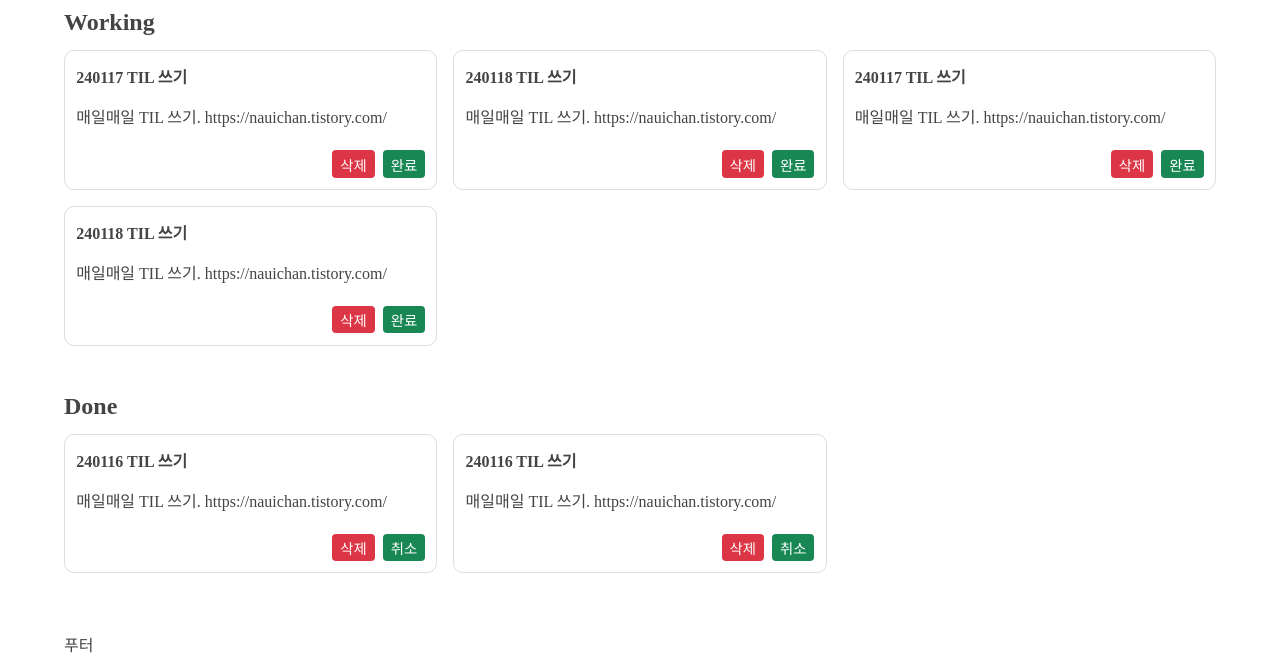
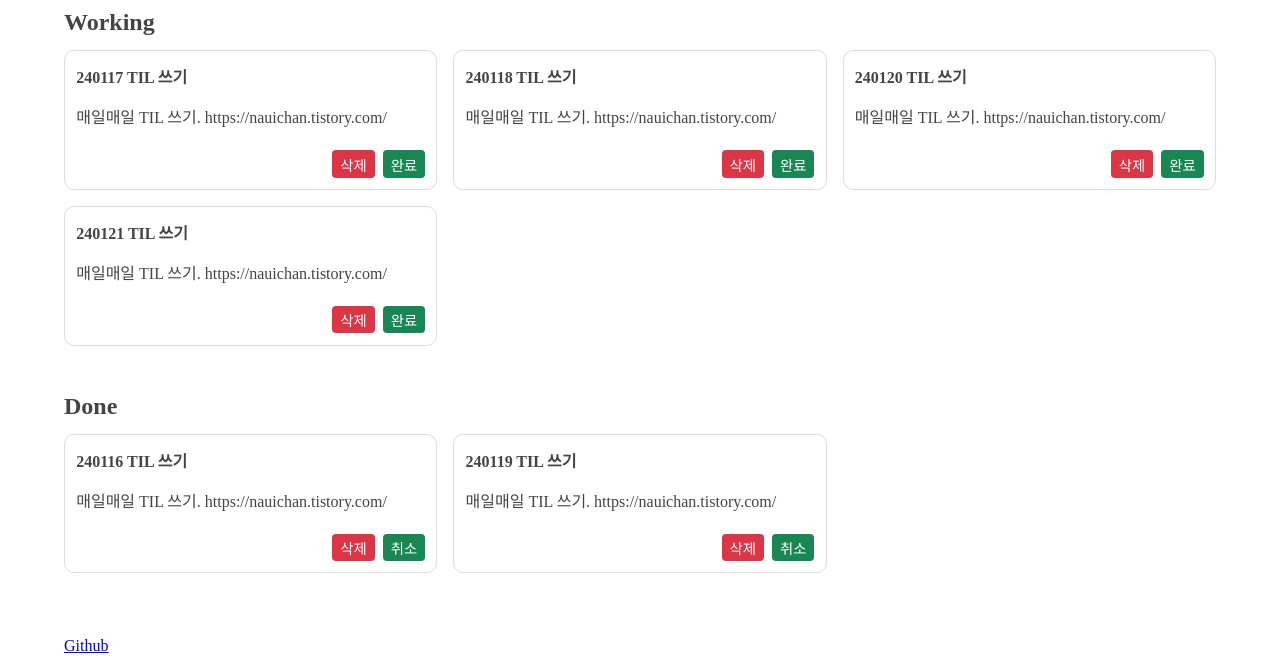
Before and after one commit to lauichan/react-todo-list, a React (Create React App) app: page / in a window 1280 px wide. Shown: the part 288-952 px from the top of the page. Built offline with nearby package versions, Linux system fonts and the light colour scheme.

Commit message:
footer, css 수정

```diff
--- a/src/App.css
+++ b/src/App.css
@@ -76,7 +76,7 @@ header > h1 {
 
 .todo-list {
   display: grid;
-  grid-template-columns: 1fr 1fr 1fr;
+  grid-template-columns: repeat(3, 1fr);
   grid-template-rows: repeat(auto-fill, 1fr);
   gap: 1rem;
   margin: 0;
--- a/src/App.jsx
+++ b/src/App.jsx
@@ -26,19 +26,19 @@ let TODOLIST = [
   },
   {
     id: 3,
-    title: "240116 TIL 쓰기",
+    title: "240119 TIL 쓰기",
     content: "매일매일 TIL 쓰기. https://nauichan.tistory.com/",
     isDone: true,
   },
   {
     id: 4,
-    title: "240117 TIL 쓰기",
+    title: "240120 TIL 쓰기",
     content: "매일매일 TIL 쓰기. https://nauichan.tistory.com/",
     isDone: false,
   },
   {
     id: 5,
-    title: "240118 TIL 쓰기",
+    title: "240121 TIL 쓰기",
     content: "매일매일 TIL 쓰기. https://nauichan.tistory.com/",
     isDone: false,
   },
--- a/src/components/Layout.jsx
+++ b/src/components/Layout.jsx
@@ -7,7 +7,11 @@ function Header() {
 }
 
 function Footer() {
-  return <footer>푸터</footer>;
+  return (
+    <footer>
+      <a href="https://github.com/lauichan/react-todo-list">Github</a>
+    </footer>
+  );
 }
 
 export { Header, Footer };
```
